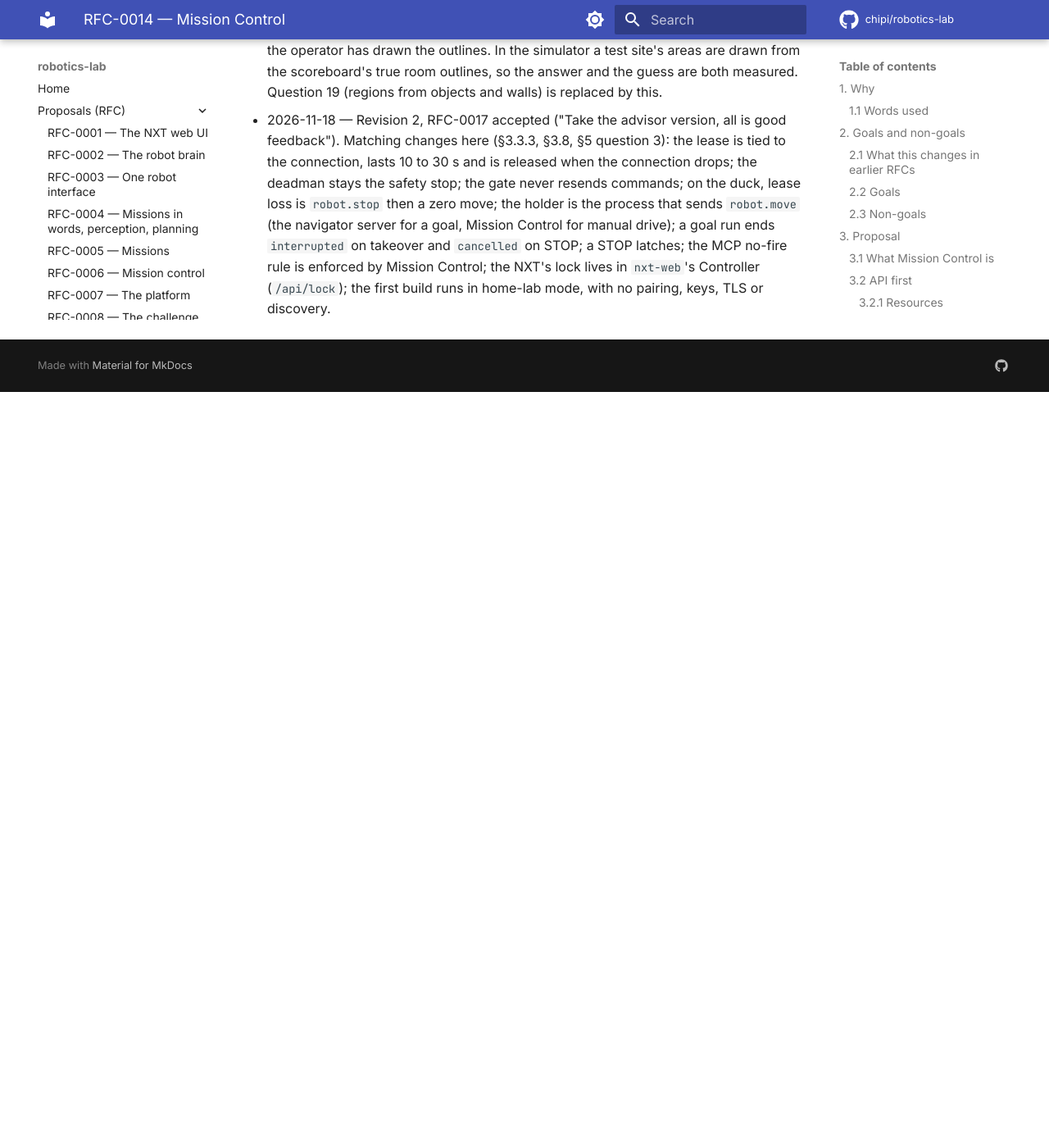
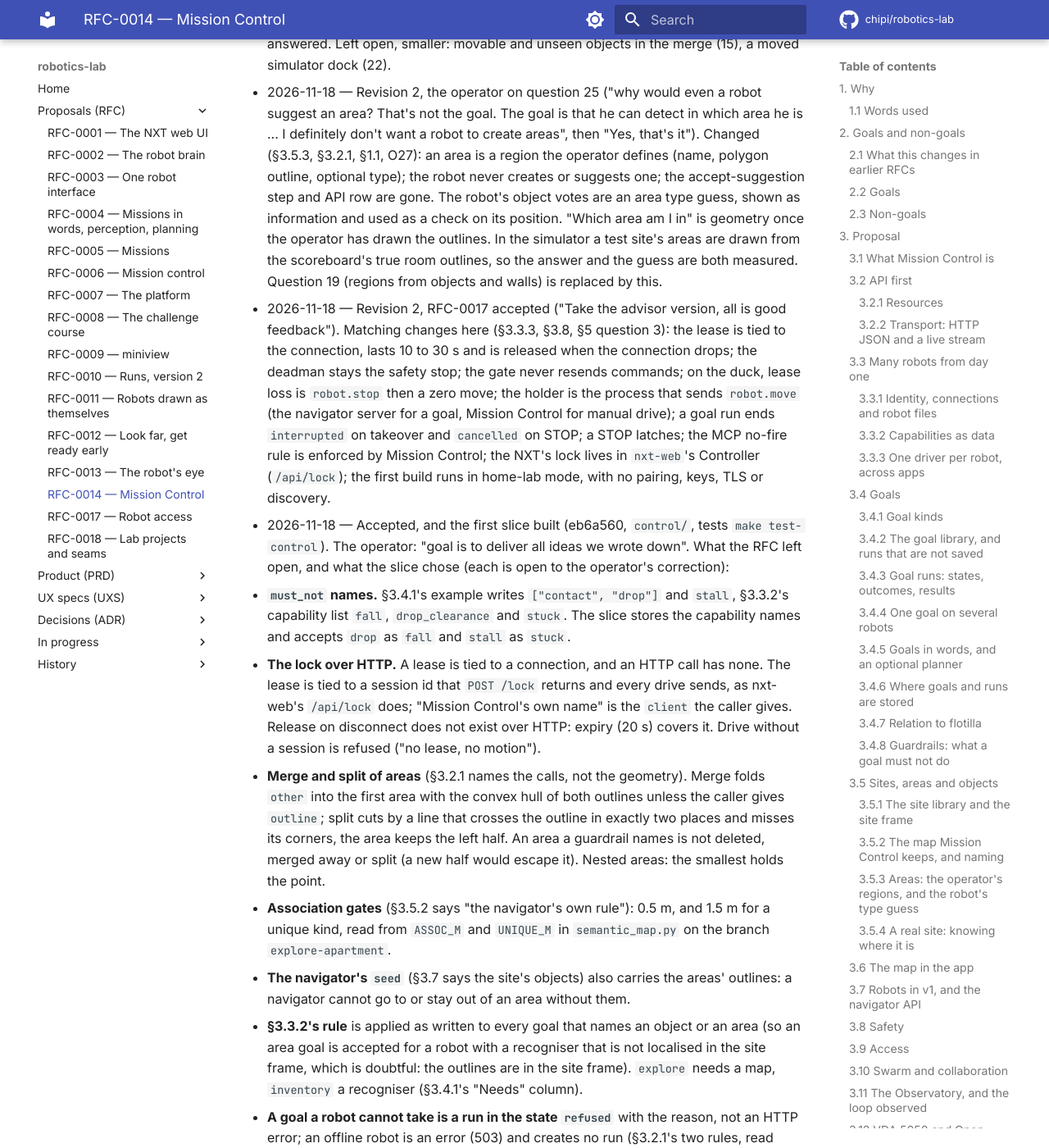
Before and after one commit to chipi/robotics-lab, an MkDocs documentation site: the page built from docs/rfc/RFC-0014-mission-control.md, in a window 1280 px wide and 1400 px high, scrolled down 32207 px. Shown: the whole window at 82% size. Built offline with MkDocs 1.6.1 and Material for MkDocs 9.7.7, drawn with Linux system fonts in a browser that asks for light colours; comment, search, counter and statistics services are not loaded; before the commit the page ends 32685 px from its top, so only the background shows below that; some of the changed text lies outside the part shown.

Commit message:
docs: RFC-0014 Accepted ("goal is to deliver all ideas we wrote down"), the first slice built and what it chose
RFC-0014's status says which steps are built (eb6a560) and which are not; its discussion records
what the RFC left open and how the slice resolved each (the must_not names, the lock over HTTP,
area merge and split, the association gates, the seed, the capability rule, refused versus an
error, the robot file, the dependency on the duck package). RFC-0017's status: step 2 built.
The README names control/.

Co-Authored-By: Claude Opus 5.5 <noreply@anthropic.com>
Claude-Session: https://claude.ai/code/session_014cvkLDtihKBLiV2cbMenbC

```diff
--- a/docs/rfc/RFC-0014-mission-control.md
+++ b/docs/rfc/RFC-0014-mission-control.md
@@ -1,6 +1,14 @@
 # RFC-0014 — Mission Control: one API for every robot, goals in words, places and objects
 
-**Status:** Proposed, revision 2 (2026-11-18), for the operator's review
+**Status:** Accepted, revision 2 (2026-11-18). The operator, 2026-11-18: "goal is to deliver all
+ideas we wrote down". Built, in `control/` (eb6a560): of step 1 the API contract and its tests, the
+fake robot with its fake site, the registry from robot files, the lock through the gate for the fake
+robot, the goal library with ad-hoc runs, `must_not` at robot, site and goal level, goal runs with
+every outcome, and rates that are settings; of step 3, against the fake robot only, the site and
+area library, objects with stable ids, naming, `inventory`, `go_to_object`, `explore`, `not_found`,
+`done` and `result`; and, ahead of its turn, `go_to_area` and `explore {area}` of step 9. Not built:
+the page, the MCP server and the `/watch` link of step 1, the objects and areas layers on a map, export
+and import, and steps 0, 2, 4 to 8 and 10 to 12. The container files are written and not built.
 **Builds on:** [RFC-0006](RFC-0006-mission-control.md) (the vision, superseded in part, §2.1),
 [RFC-0003](RFC-0003-robot-interface.md) (one robot interface),
 [RFC-0002](RFC-0002-robot-brain.md) §3.9 to §3.10 (several robots, the brain's API),
@@ -1024,3 +1032,40 @@ kept to record where each answer went.
   drive); a goal run ends `interrupted` on takeover and `cancelled` on STOP; a STOP latches; the
   MCP no-fire rule is enforced by Mission Control; the NXT's lock lives in `nxt-web`'s Controller
   (`/api/lock`); the first build runs in home-lab mode, with no pairing, keys, TLS or discovery.
+- 2026-11-18 — Accepted, and the first slice built (eb6a560, `control/`, tests `make test-control`).
+  The operator: "goal is to deliver all ideas we wrote down". What the RFC left open, and what the
+  slice chose (each is open to the operator's correction):
+  - **`must_not` names.** §3.4.1's example writes `["contact", "drop"]` and `stall`, §3.3.2's
+    capability list `fall`, `drop_clearance` and `stuck`. The slice stores the capability names and
+    accepts `drop` as `fall` and `stall` as `stuck`.
+  - **The lock over HTTP.** A lease is tied to a connection, and an HTTP call has none. The lease is
+    tied to a session id that `POST /lock` returns and every drive sends, as nxt-web's `/api/lock`
+    does; "Mission Control's own name" is the `client` the caller gives. Release on disconnect does
+    not exist over HTTP: expiry (20 s) covers it. Drive without a session is refused ("no lease, no
+    motion").
+  - **Merge and split of areas** (§3.2.1 names the calls, not the geometry). Merge folds `other` into
+    the first area with the convex hull of both outlines unless the caller gives `outline`; split
+    cuts by a line that crosses the outline in exactly two places and misses its corners, the area
+    keeps the left half. An area a guardrail names is not deleted, merged away or split (a new half
+    would escape it). Nested areas: the smallest holds the point.
+  - **Association gates** (§3.5.2 says "the navigator's own rule"): 0.5 m, and 1.5 m for a unique kind,
+    read from `ASSOC_M` and `UNIQUE_M` in `semantic_map.py` on the branch `explore-apartment`.
+  - **The navigator's `seed`** (§3.7 says the site's objects) also carries the areas' outlines: a
+    navigator cannot go to or stay out of an area without them.
+  - **§3.3.2's rule** is applied as written to every goal that names an object or an area (so an area
+    goal is accepted for a robot with a recogniser that is not localised in the site frame, which is
+    doubtful: the outlines are in the site frame). `explore` needs a map, `inventory` a recogniser
+    (§3.4.1's "Needs" column).
+  - **A goal a robot cannot take is a run in the state `refused`** with the reason, not an HTTP error;
+    an offline robot is an error (503) and creates no run (§3.2.1's two rules, read together).
+  - **`explore`'s parameters** are `{area}` or `{site: true}`; `site` is the run's site, which is the
+    robot's site (`PUT /robots/{id}/site`, an addition to §3.2.1) unless the run names one.
+  - **The robot file** is JSON for now (question 21 stays open), and the slice depends on the duck
+    package for the gate library (a path source, as nxt-web depends on the viewer package), which pulls
+    `mcap` and `miniview` into Mission Control's environment.
+  - **The fake robot's navigator** goes in straight lines, so a no-go area on the way is refused ("no
+    path that avoids it") and its waypoints inside one are skipped; it confirms an object at two
+    sightings and looks twice at each stop. The real navigator plans round a no-go area.
+  - **Not checked here:** anything on a real robot, the simulator, a browser, the MCP server, Docker
+    (`docker compose config` parses the compose files; no image was built or run), the stream under
+    load beyond five clients, and the order of events across threads beyond what the tests show.
```
Also changed, not shown: README.md (+1 -0 lines), control/CONTRACT.md (+3 -2 lines), docs/rfc/README.md (+2 -1 lines), docs/rfc/RFC-0017-robot-access.md (+3 -2 lines).
